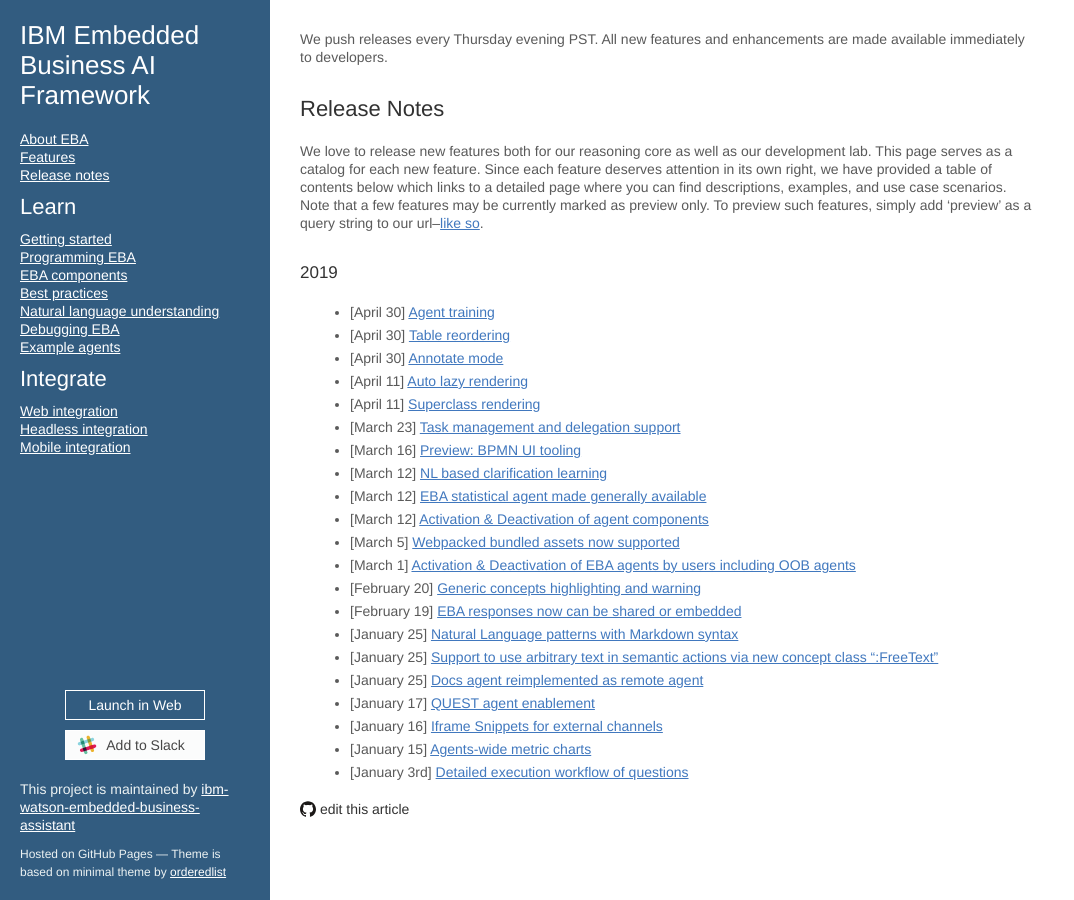
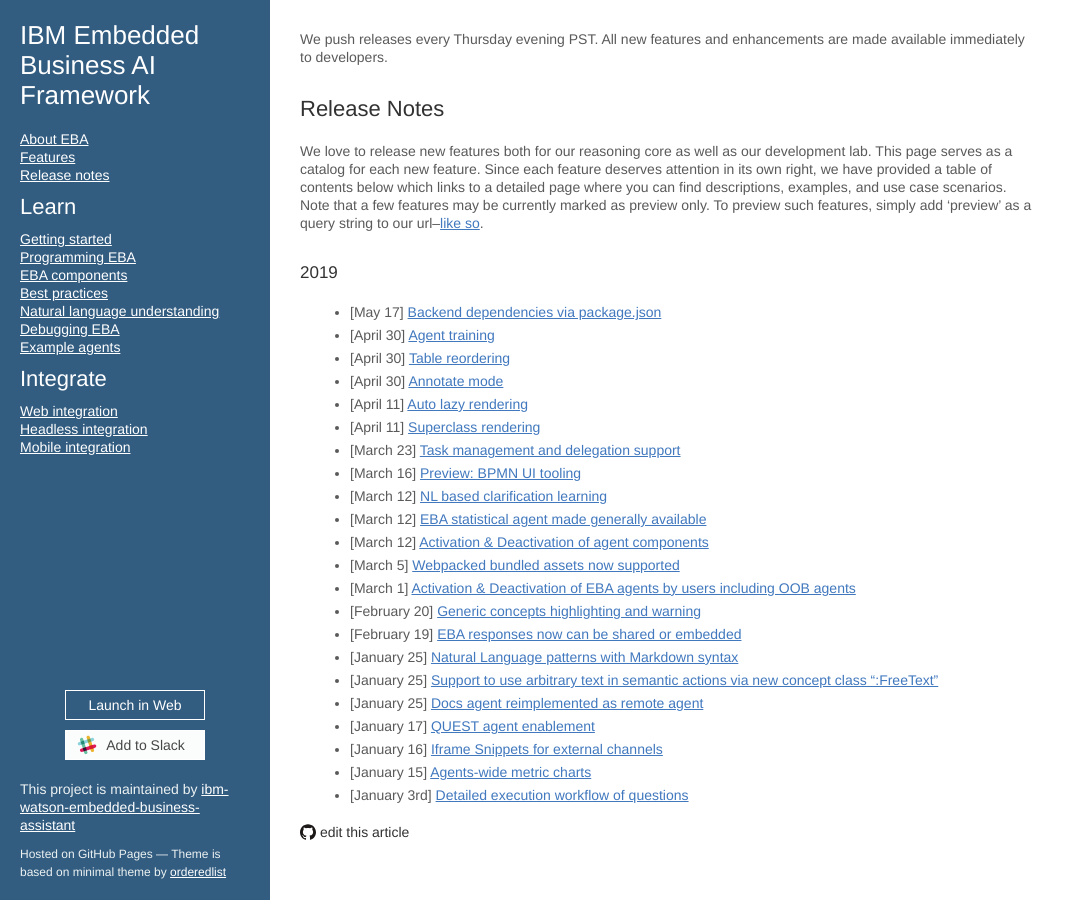
Before and after one commit to ibm-watson-embedded-business-assistant/eba-example-agents, a Jekyll site: the page built from release/ReleaseNotes.md, in a window 1280 px wide. Shown: the whole page, without its empty margins (0-1074 px from the left). Built offline with Jekyll 4.4.1, drawn with Linux system fonts in a browser that asks for light colours; our own code applies the rules of GitHub Pages for plain Markdown files.

Commit message:
Update ReleaseNotes.md

```diff
--- a/release/ReleaseNotes.md
+++ b/release/ReleaseNotes.md
@@ -5,6 +5,7 @@
 We love to release new features both for our reasoning core as well as our development lab. This page serves as a catalog for each new feature. Since each feature deserves attention in its own right, we have provided a table of contents below which links to a detailed page where you can find descriptions, examples, and use case scenarios. Note that a few features may be currently marked as preview only. To preview such features, simply add 'preview' as a query string to our url--[like so](https://eba.ibm.com/assistant?preview).
 
 ### 2019
+* [May 17]      [Backend dependencies via package.json](./blogs/Packagejson.md)
 * [April 30]    [Agent training](./blogs/AgentLearning.md)
 * [April 30]    [Table reordering](./blogs/TableOrdering.md)
 * [April 30]    [Annotate mode](./blogs/AnnotateMode.md)
```
